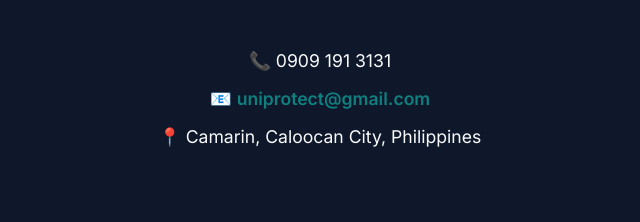
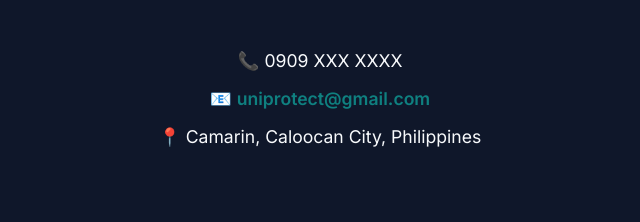
Before and after one commit to teamgonzales/uni-protect, a plain HTML site: page index.html in a window 1280 px wide. Shown: the part 2974-3196 px from the top of the page, 320-960 px from the left. Drawn offline with Linux system fonts and the light colour scheme.

Commit message:
Add files via upload

```diff
--- a/index.html
+++ b/index.html
@@ -455,7 +455,7 @@
       <div style="text-align: center">
         <h2>Contact <span>Us</span></h2>
         <div class="contact-info">
-          <p>📞 0909 191 3131</p>
+          <p>📞 0909 XXX XXXX</p>
           <p>
             📧 <a href="mailto:uniprotect@gmail.com">uniprotect@gmail.com</a>
           </p>
```
